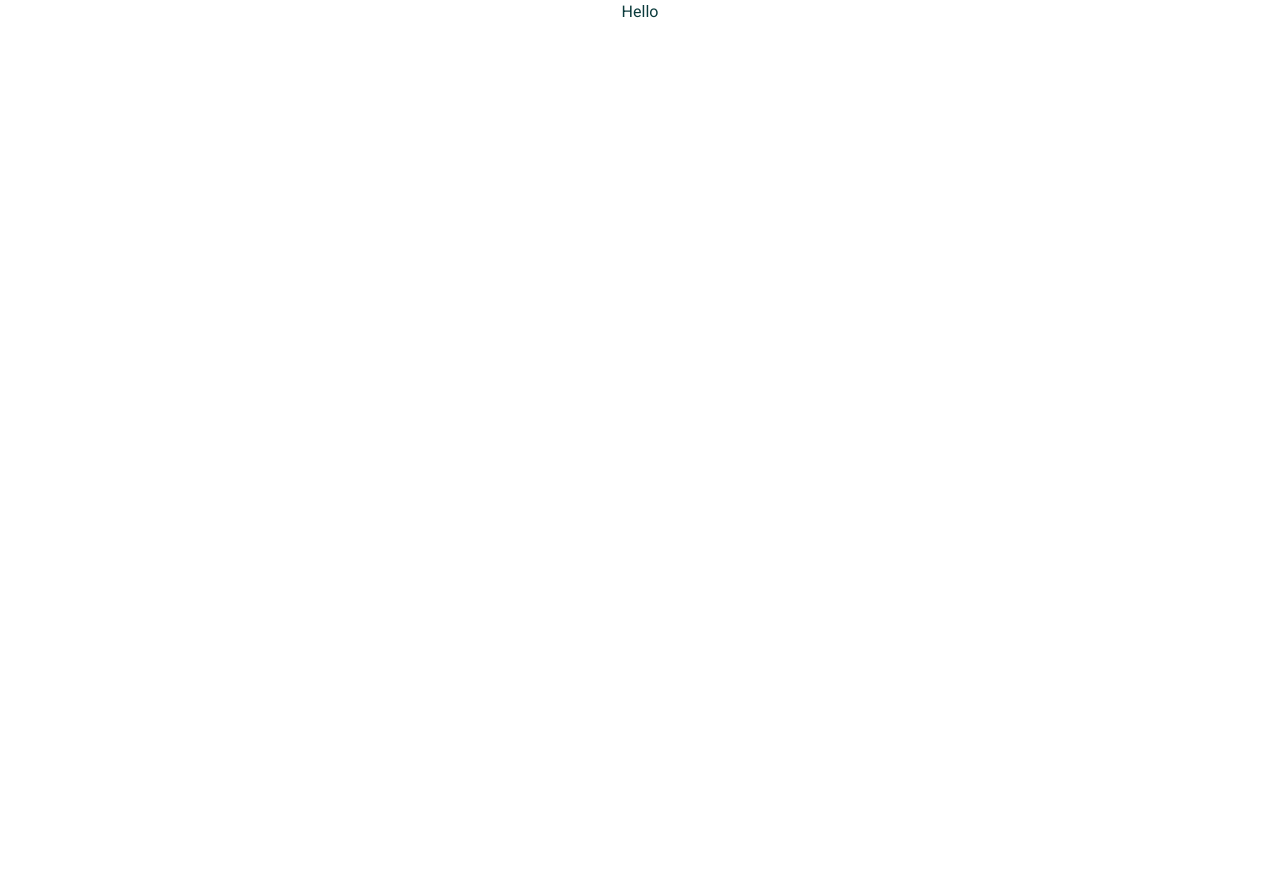
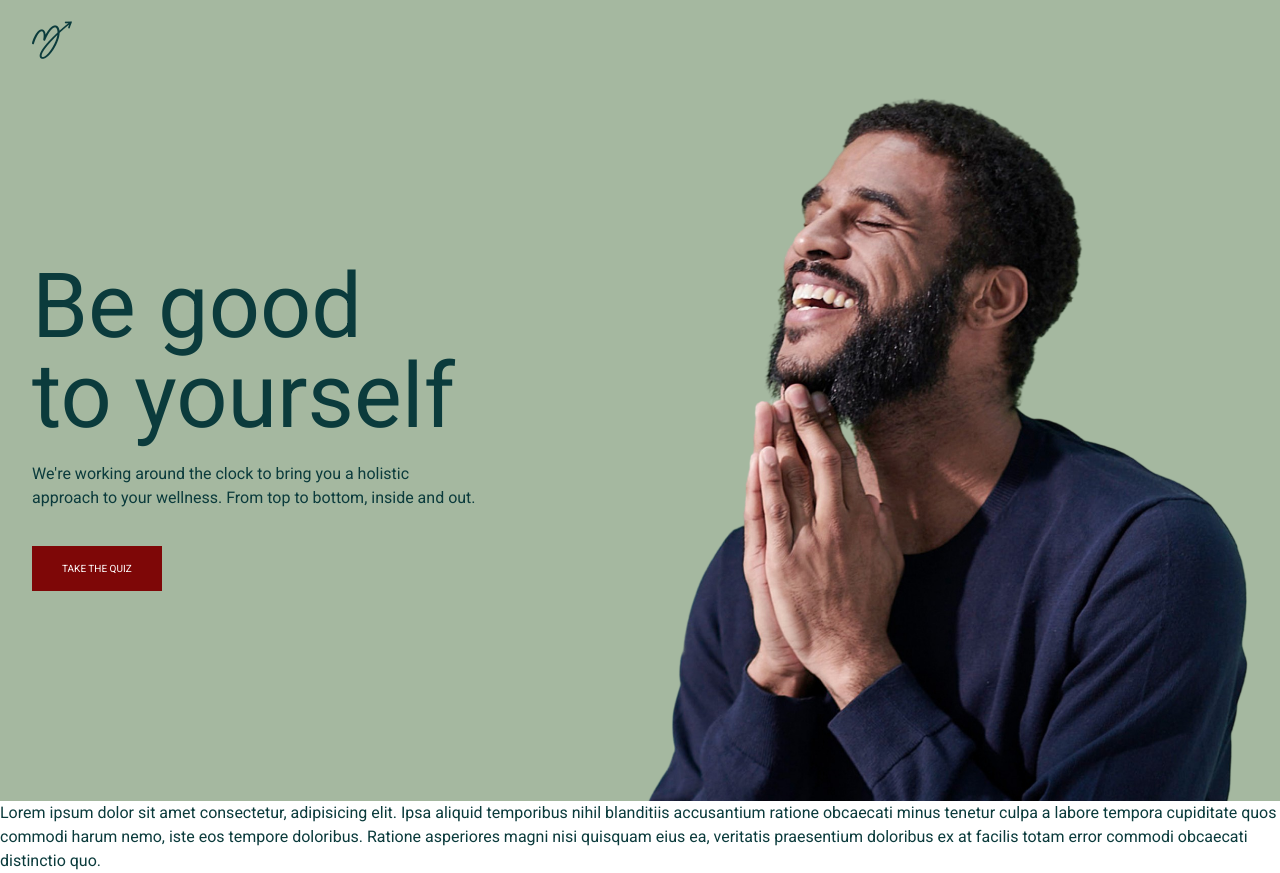
Before and after one commit to ppozniak/health-quiz, a Next.js app: page / in a window 1280 px wide. Before the commit the page ends 800 px from the top, so only its background shows below. Built offline with nearby package versions, Linux system fonts and the light colour scheme.

Commit message:
Hero component

```diff
--- a/src/app/globals.css
+++ b/src/app/globals.css
@@ -7,3 +7,9 @@
     @apply text-green;
   }
 }
+
+@layer components {
+  .btn-primary {
+    @apply bg-crimson focus:bg-crimsonDark hover:bg-crimsonDark inline-block px-2 py-[15px] text-center text-xs uppercase text-white transition-colors;
+  }
+}
--- a/src/app/page.tsx
+++ b/src/app/page.tsx
@@ -1,7 +1,52 @@
+import Link from "next/link";
+import Image from "next/image";
+
+import feelsGoodMan from "@public/feels-good-man.png";
+import logo from "@public/logo.png";
+import Hero from "@/components/hero";
+
 export default function Home() {
   return (
-    <main className="flex min-h-screen flex-col items-center justify-between p-24">
-      <h1>Hello</h1>
+    <main>
+      <header className="bg-olive py-1">
+        <div className="container">
+          <Link
+            href="/"
+            prefetch={false}
+            title="Go to homepage"
+            className="inline-block"
+          >
+            <Image alt="Manual" height={40} width={40} src={logo} priority />
+          </Link>
+        </div>
+      </header>
+
+      <Hero
+        title="Be good to yourself"
+        description="We're working around the clock to bring you a holistic
+                  approach to your wellness. From top to bottom, inside and out."
+        ctaTitle="Take the quiz"
+        ctaHref="#"
+      >
+        <div className="mx-auto mt-2 max-w-[400px] md:-mt-[200px] md:translate-x-2/3 lg:m-0 lg:ml-auto lg:mt-3 lg:max-w-[600px] lg:translate-x-0 lg:self-end">
+          <Image
+            className=""
+            alt=""
+            src={feelsGoodMan}
+            priority
+            sizes="(max-width: 768px) 400px, 600px"
+          />
+        </div>
+      </Hero>
+
+      <section>
+        Lorem ipsum dolor sit amet consectetur, adipisicing elit. Ipsa aliquid
+        temporibus nihil blanditiis accusantium ratione obcaecati minus tenetur
+        culpa a labore tempora cupiditate quos commodi harum nemo, iste eos
+        tempore doloribus. Ratione asperiores magni nisi quisquam eius ea,
+        veritatis praesentium doloribus ex at facilis totam error commodi
+        obcaecati distinctio quo.
+      </section>
     </main>
   );
 }
--- /dev/null
+++ b/src/components/hero/index.tsx
@@ -0,0 +1,46 @@
+import Link, { LinkProps } from "next/link";
+import React, { HTMLProps, ReactElement } from "react";
+
+export type HeroProps = HTMLProps<HTMLDivElement> & {
+  title: string;
+  description: string;
+  ctaTitle?: string;
+  ctaHref?: LinkProps["href"];
+  children?: ReactElement;
+};
+
+export default function Hero({
+  title,
+  description,
+  ctaHref,
+  ctaTitle,
+  children,
+  ...rest
+}: HeroProps) {
+  // @TODO: Merging styles
+  return (
+    <section
+      {...rest}
+      className="bg-olive overflow-hidden lg:-mt-3 lg:flex lg:min-h-[750px] lg:flex-col"
+    >
+      <div className="container lg:flex lg:flex-1">
+        {/* Content */}
+        <div className="max-w-prose text-balance md:pt-3 lg:self-center lg:pt-0">
+          <h1 className="mb-1 text-balance text-lg md:text-xl">{title}</h1>
+
+          <p className="mb-3">{description}</p>
+
+          {!!ctaHref && !!ctaTitle && (
+            <div>
+              <Link className="btn-primary" href={ctaHref}>
+                {ctaTitle}
+              </Link>
+            </div>
+          )}
+        </div>
+
+        {children}
+      </div>
+    </section>
+  );
+}
--- a/tailwind.config.ts
+++ b/tailwind.config.ts
@@ -11,12 +11,13 @@ const config: Config = {
       sans: ["var(--font-roboto)", "sans-serif"],
     },
     spacing: {
+      "0": "0",
       "1": "20px",
       "2": "30px",
       "3": "36px",
     },
     fontSize: {
-      xl: "5.625rem",
+      xl: ["5.625rem", "1"],
       lg: "2.5rem",
       md: "1.75rem",
       base: "1.125rem",
@@ -28,6 +29,8 @@ const config: Config = {
       olive: "#A5B8A0",
       lightOlive: "#E8EFE9",
       crimson: "#7E0707",
+      crimsonDark: "#710606",
+      white: "#fff",
     },
     container: {
       center: true,
```
Also changed, not shown: public/feels-good-man.png (added), public/logo.png (added).
